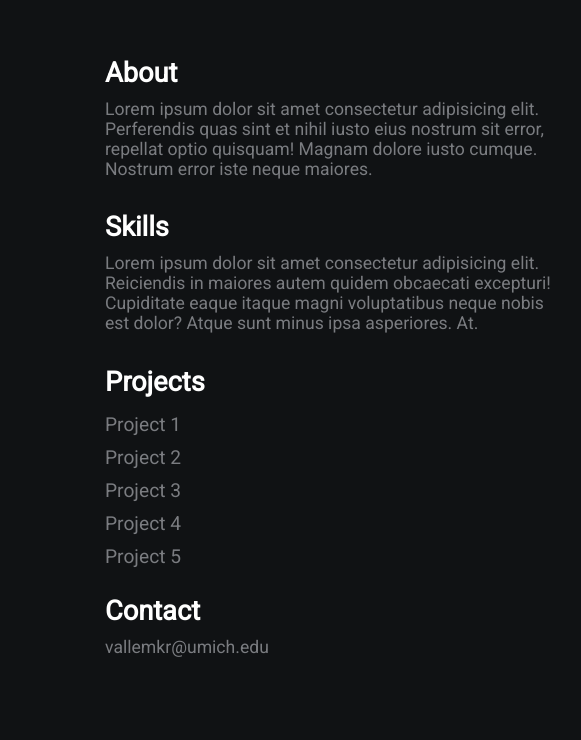
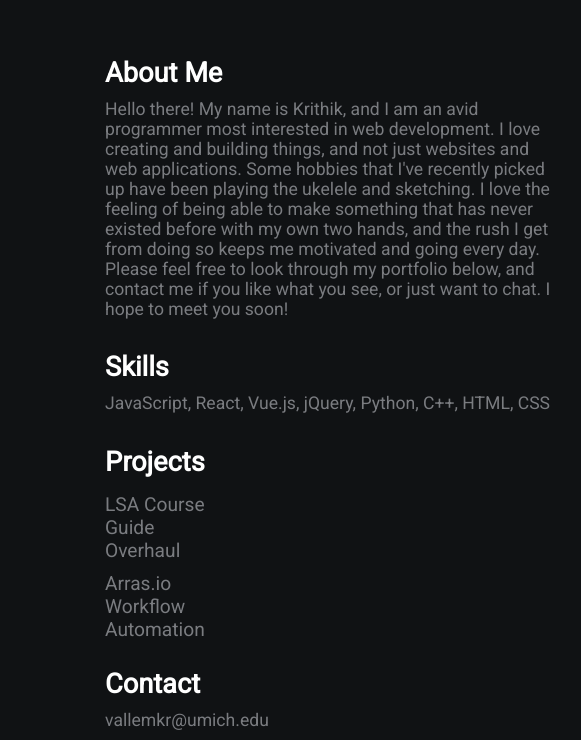
Before and after one commit to KrithikVallem/KrithikVallem.github.io, a plain HTML site: page index.html in a window 1280 px wide. Shown: the part 126-866 px from the top of the page, 535-1116 px from the left. Before the commit the page ends 800 px from the top, so only its background shows below. Drawn offline with Linux system fonts and the light colour scheme.

Commit message:
Added Skills and About

```diff
--- a/index.html
+++ b/index.html
@@ -15,20 +15,17 @@
             <i class="fas fa-code fa-5x white"></i>
             <h2>Krithik Vallem</h2>
             <p>Ann Arbor, Michigan</p>
-            <a href="#"><i class="fab fa-github"></i></a>
-            <a href="#"><i class="fab fa-linkedin"></i></a>
+            <a href="https://github.com/KrithikVallem"><i class="fab fa-github"></i></a>
+            <a href="https://www.linkedin.com/in/krithik-v-864b4413b/"><i class="fab fa-linkedin"></i></a>
         </div>
         <div class="section-2">
-            <h2>About</h2>
-            <p>Lorem ipsum dolor sit amet consectetur adipisicing elit. Perferendis quas sint et nihil iusto eius nostrum sit error, repellat optio quisquam! Magnam dolore iusto cumque. Nostrum error iste neque maiores.</p>
+            <h2>About Me</h2>
+            <p>Hello there! My name is Krithik, and I am an avid programmer most interested in web development. I love creating and building things, and not just websites and web applications. Some hobbies that I've recently picked up have been playing the ukelele and sketching. I love the feeling of being able to make something that has never existed before with my own two hands, and the rush I get from doing so keeps me motivated and going every day. Please feel free to look through my portfolio below, and contact me if you like what you see, or just want to chat. I hope to meet you soon!</p>
             <h2>Skills</h2>
-            <p>Lorem ipsum dolor sit amet consectetur adipisicing elit. Reiciendis in maiores autem quidem obcaecati excepturi! Cupiditate eaque itaque magni voluptatibus neque nobis est dolor? Atque sunt minus ipsa asperiores. At.</p>
+            <p>JavaScript, React, Vue.js, jQuery, Python, C++, HTML, CSS</p>
             <h2>Projects</h2>
-            <a href="#">Project 1</a>
-            <a href="#">Project 2</a>
-            <a href="#">Project 3</a>
-            <a href="#">Project 4</a>
-            <a href="#">Project 5</a>
+            <a href="#">LSA Course Guide Overhaul</a>
+            <a href="#">Arras.io Workflow Automation</a>
             <h2>Contact</h2>
             <p>vallemkr@umich.edu</p>
         </div>
```
